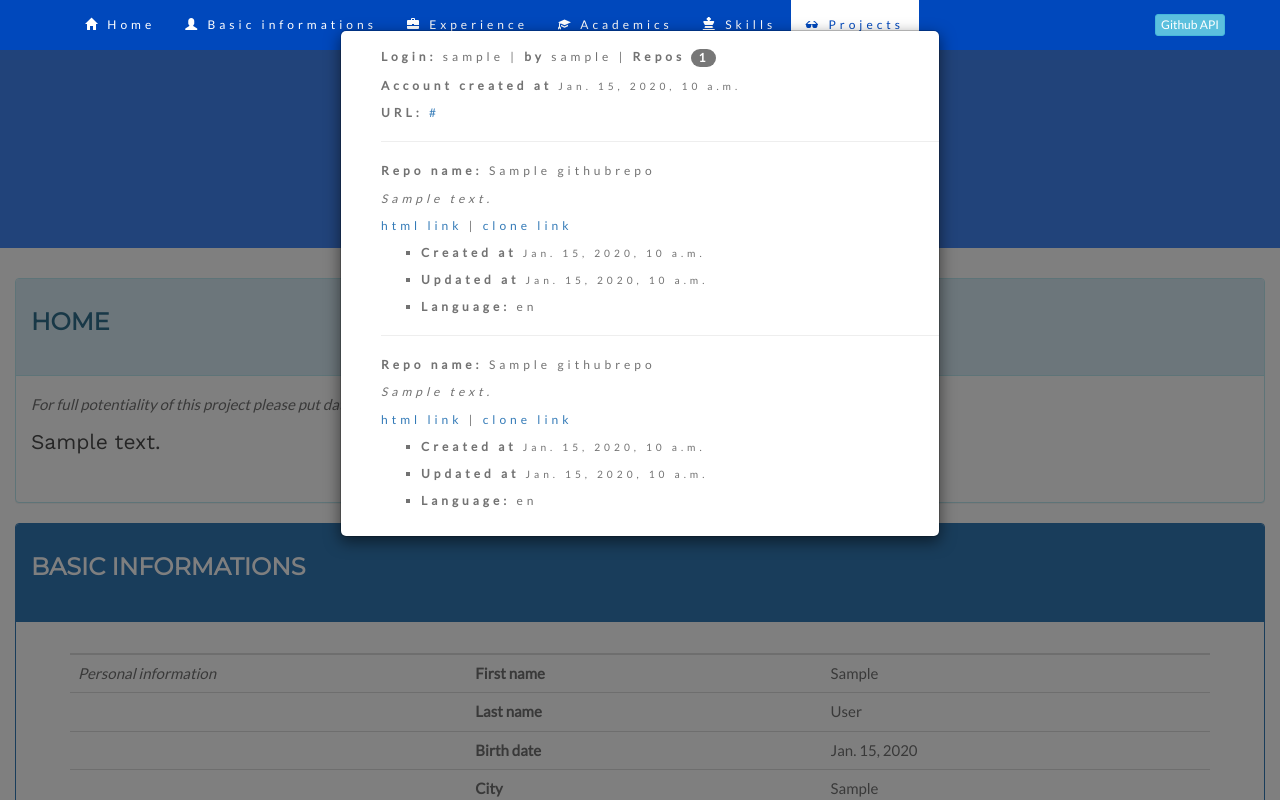
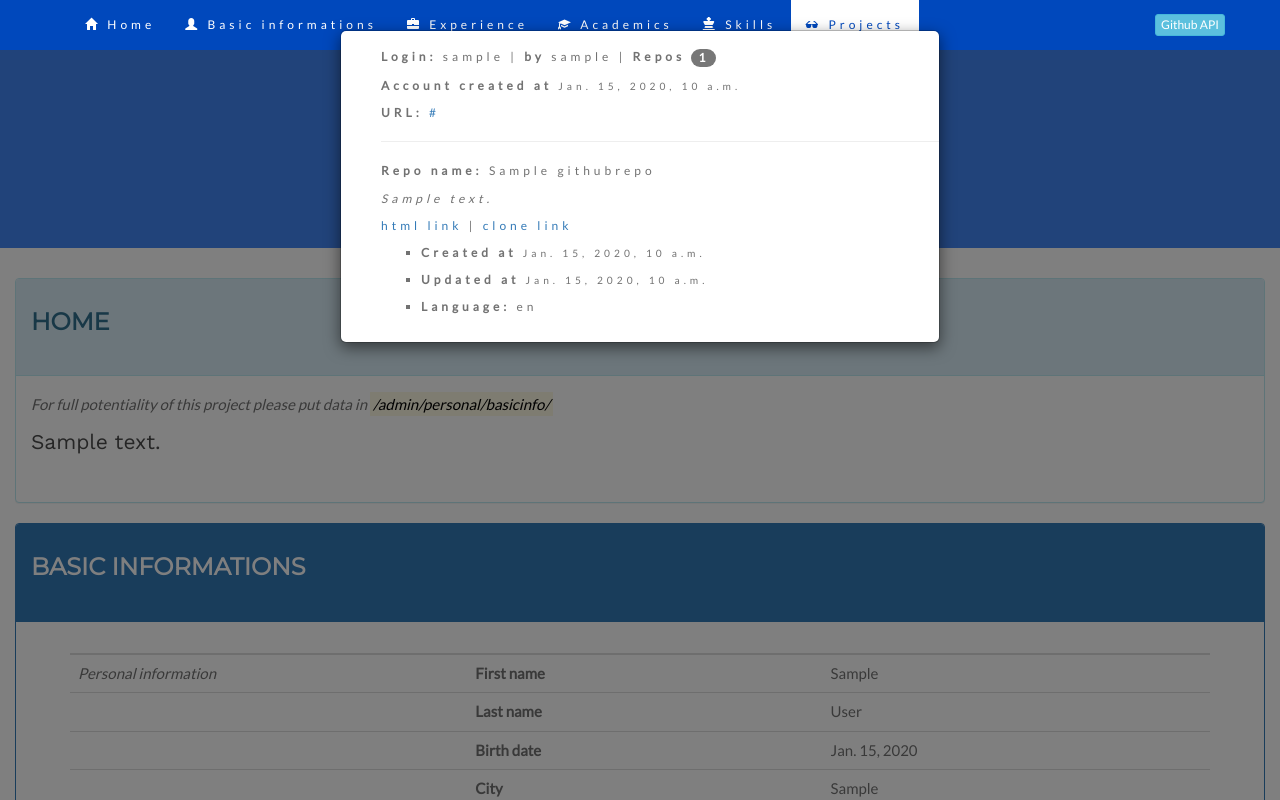
Before and after one commit to mkopr/django-resume, a Django app: template mysite/personal/templates/personal/header.html in a window 1280 px wide, after a click on "Github API". Run offline with Django 3.2, Linux system fonts and the light colour scheme; the template is opened without the code that fills it: values that come from a table or form of the project are taken from there, others are empty; tables that the repository leaves empty hold one stand-in row (values such as "Sample post"); grey boxes marked "Sample" are stand-in pictures; some libraries are stand-ins or nearby versions.

Commit message:
Add for loop.

```diff
--- a/mysite/personal/templates/personal/header.html
+++ b/mysite/personal/templates/personal/header.html
@@ -137,42 +137,26 @@ footer .glyphicon {
                         <p><b>URL:</b> <a href="
                         {{ github_user.account_url }}" target="blank">
                             {{ github_user.account_url }}</a></p>
+
+                        {% for repo_data in github_repo %}
                         <hr>
-
-                        <p><b>Repo name:</b> {{github_repo_1.name }}</p>
-                        <p><i> {{ github_repo_1.description }} </i></p>
+                        <p><b>Repo name:</b> {{ repo_data.name }}</p>
+                        <p><i> {{ repo_data.description }} </i></p>
                         <p><a href="
-                            {{ github_repo_1.html_url }}">
+                            {{ repo_data.html_url }}">
                             html link</a> |
                             <a href="
-                            {{ github_repo_1.clone_url }}">
+                            {{ repo_data.clone_url }}">
                             clone link</a></p>
                         <ul>
                             <li><p><b> Created at</b><small>
-                                {{ github_repo_1.created_at }}</small></p></li>
+                                {{ repo_data.created_at }}</small></p></li>
                             <li><p><b> Updated at</b><small>
-                                {{ github_repo_1.updated_at }}</small></p></li>
+                                {{ repo_data.updated_at }}</small></p></li>
                             <li><p><b> Language:</b>
-                                {{ github_repo_1.language }}</p></li>
+                                {{ repo_data.language }}</p></li>
                         </ul>
-
-                            <hr>
-                        <p><b>Repo name:</b> {{github_repo_2.name }}</p>
-                        <p><i> {{ github_repo_2.description }} </i></p>
-                        <p><a href="
-                            {{ github_repo_2.html_url }}">
-                            html link</a> |
-                            <a href="
-                            {{ github_repo_2.clone_url }}">
-                            clone link</a></p>
-                        <ul>
-                            <li><p><b> Created at</b><small>
-                                {{ github_repo_2.created_at }}</small></p></li>
-                            <li><p><b> Updated at</b><small>
-                                {{ github_repo_2.updated_at }}</small></p></li>
-                            <li><p><b> Language:</b>
-                                {{ github_repo_2.language }}</p></li>
-                        </ul>
+                        {% endfor %}
                         <br>
                         </ul>
 
--- a/mysite/personal/views.py
+++ b/mysite/personal/views.py
@@ -17,8 +17,7 @@ def index(request):
 
     # Take date about github from data base
     github_user = GithubUser.objects.last()
-    github_repo_1 = GithubRepo.objects.get(id=1)
-    github_repo_2 = GithubRepo.objects.get(id=2)
+    github_repo = GithubRepo.objects.all()
 
     return render(
         request=request,
@@ -35,7 +34,6 @@ def index(request):
 
             # Take date about github from data base
             'github_user': github_user,
-            'github_repo_1': github_repo_1,
-            'github_repo_2': github_repo_2,
+            'github_repo': github_repo,
         },
     )
```
Also changed, not shown: mysite/github_api/views.py (+0 -17 lines).
